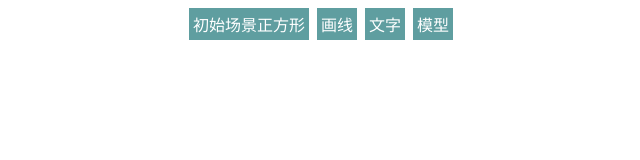
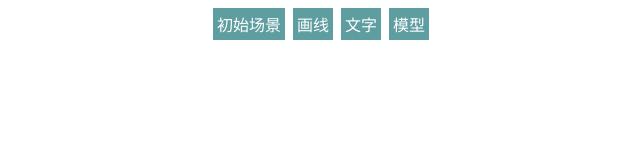
Before and after one commit to samkallon/threeJsLearn, a website built with Vite: page index.html in a window 1280 px wide. Shown: the whole page, without its empty margins (323-963 px from the left). Built offline with nearby package versions, Linux system fonts and the light colour scheme.

Commit message:
first commit

```diff
--- a/index.html
+++ b/index.html
@@ -9,7 +9,7 @@
 </head>
 <body>
 <div style="display: flex;width: 100%;position: absolute;justify-content: center">
-    <div class="btn" onclick="window.currentJs = 'box';window.runThree()">初始场景正方形</div>
+    <div class="btn" onclick="window.currentJs = 'box';window.runThree()">初始场景</div>
     <div class="btn" onclick="window.currentJs = 'line';window.runThree()">画线</div>
     <div class="btn" onclick="window.currentJs = 'text';window.runThree()">文字</div>
     <div class="btn" onclick="window.currentJs = 'gltf';window.runThree()">模型</div>
```
